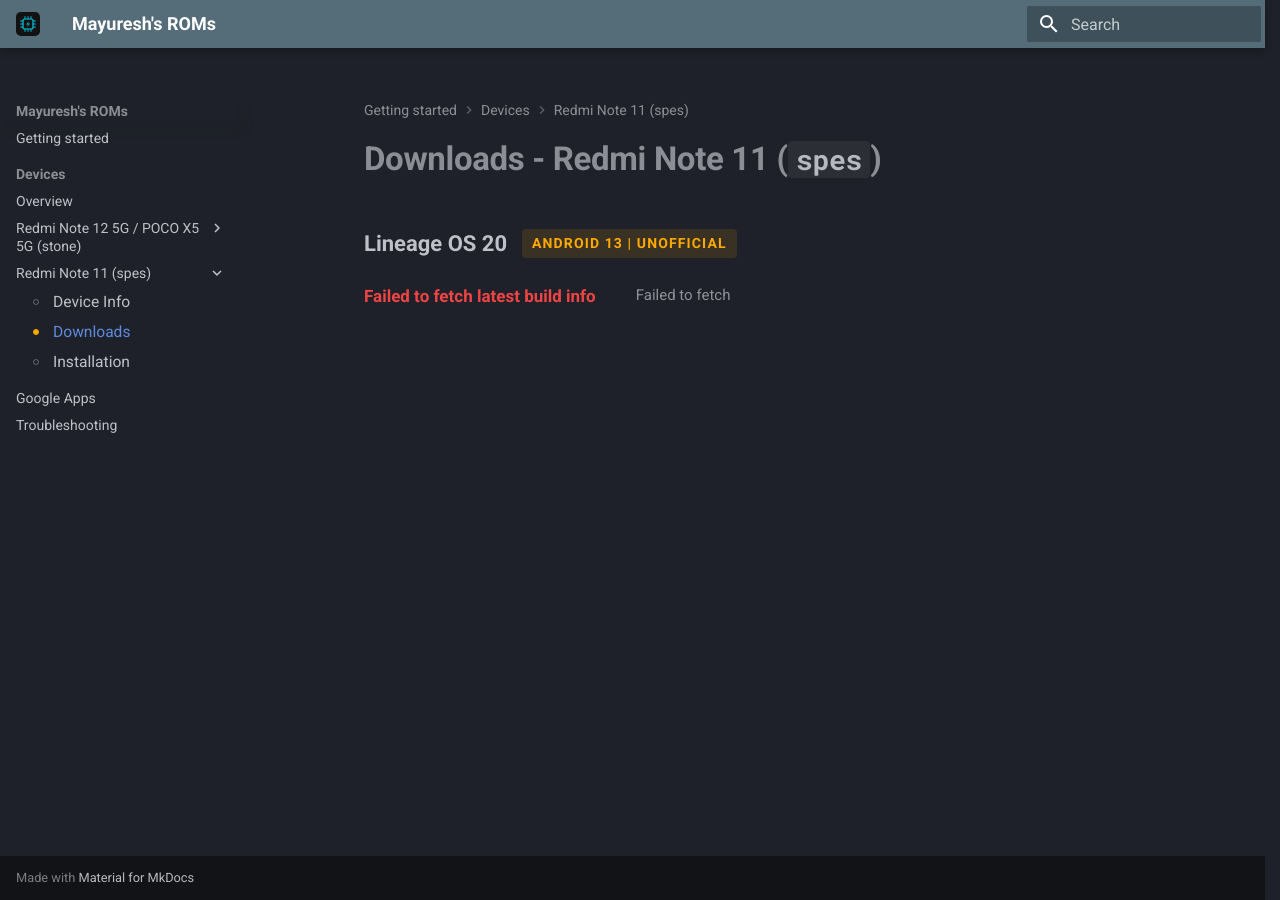
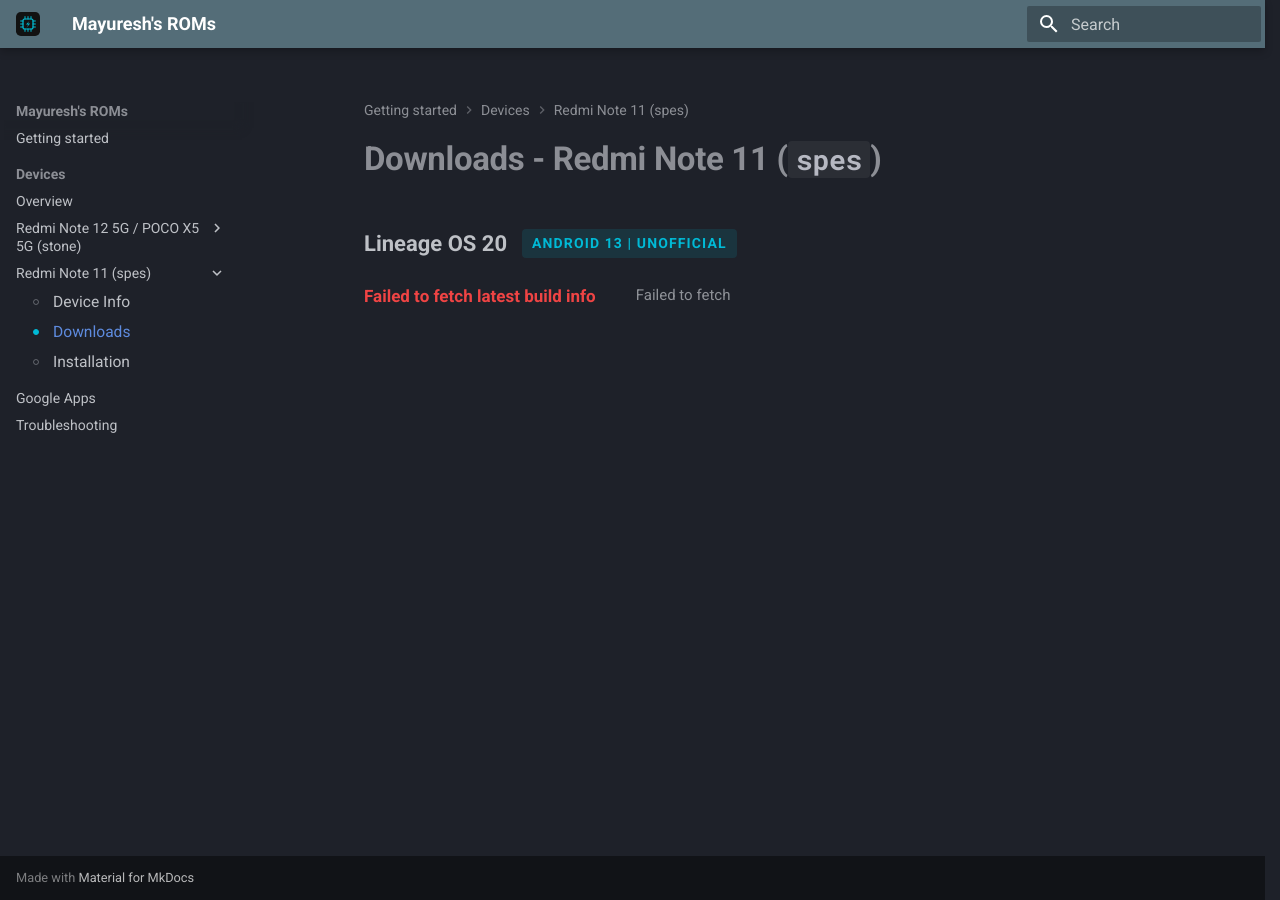
Before and after one commit to mayuresh2543/RomWiki, an MkDocs documentation site: the page built from docs/spes_downloads.md, in a window 1280 px wide. Built offline with MkDocs 1.6.1 and Material for MkDocs 9.7.7, drawn with Linux system fonts in a browser that asks for light colours.

Commit message:
UI: Switch accent color from amber to cyan to match microchip logo

```diff
--- a/mkdocs.yml
+++ b/mkdocs.yml
@@ -7,7 +7,7 @@ theme:
   palette:
     scheme: slate
     primary: blue grey
-    accent: amber
+    accent: cyan
   features:
     - navigation.sections
     - navigation.top
```
